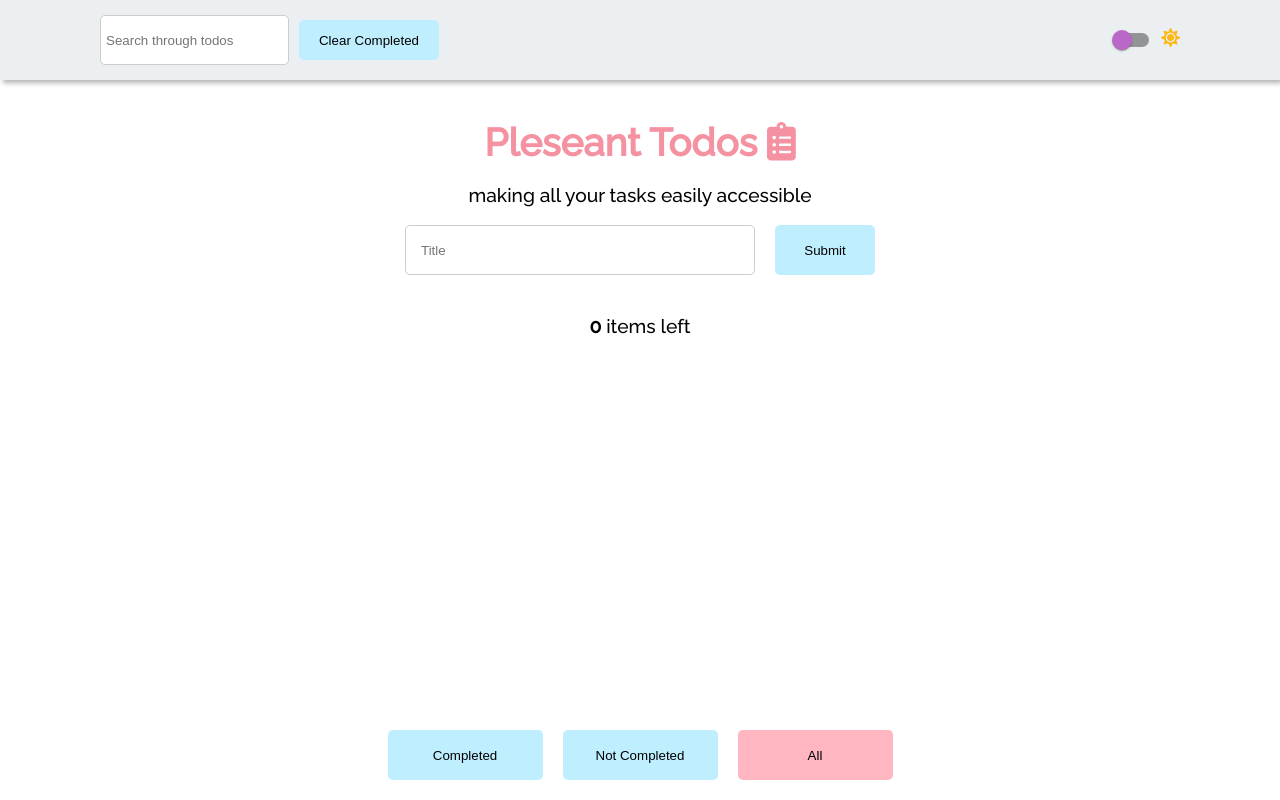
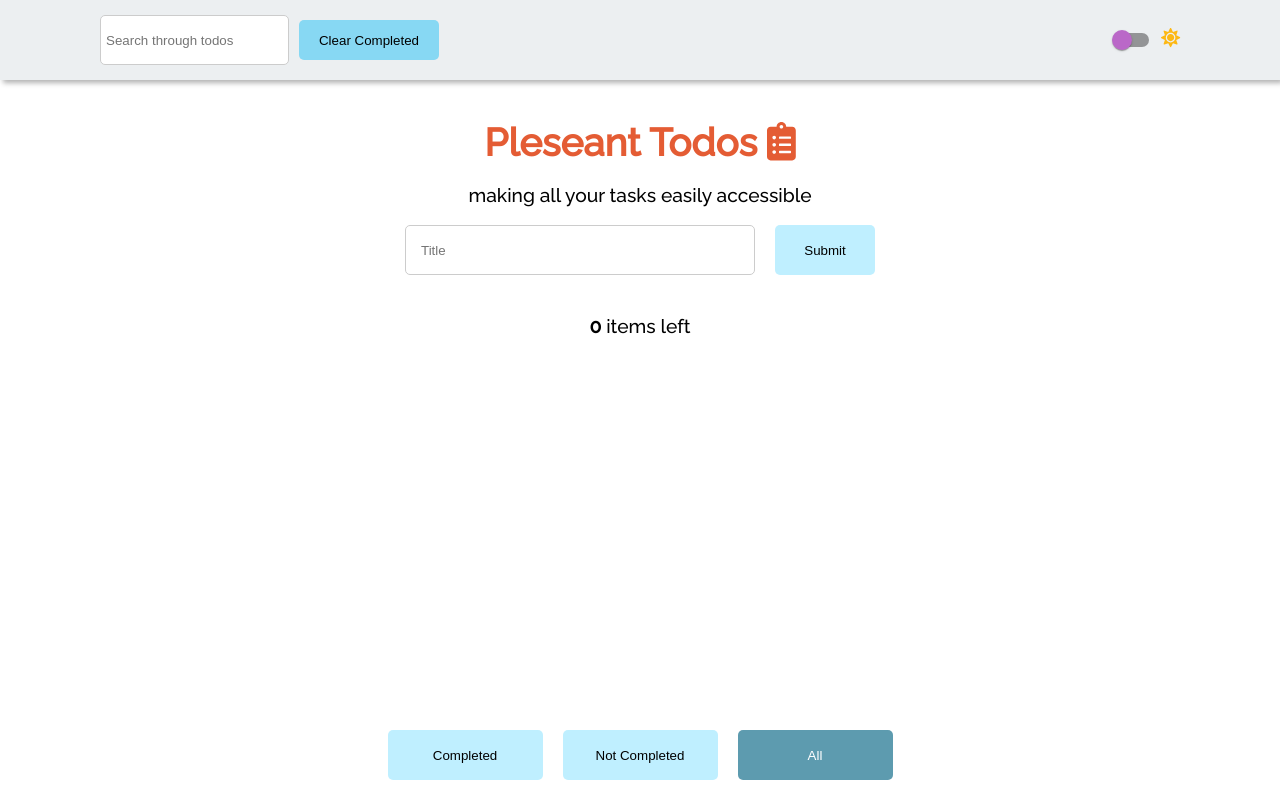
Before and after one commit to marwhyte/pleasantTodos, a React (Create React App) app in the folder pleasanttodos/: page / in a window 1280 px wide. In both pictures the pointer is over the button "Clear Completed". Built offline with nearby package versions, Linux system fonts and the light colour scheme.

Commit message:
styling complete

```diff
--- a/pleasanttodos/src/App.scss
+++ b/pleasanttodos/src/App.scss
@@ -1,7 +1,7 @@
 @import url("https://fonts.googleapis.com/css2?family=Raleway:wght@500&display=swap");
 
 $primaryLight: #bfefff;
-$selectedTitleLight: #f592a1;
+$selectedTitleLight: #e45c34;
 $primaryDark: #f4ae95;
 $darkestDark: #1e1e1e;
 $secondDarkestDark: #2c2c2c;
@@ -63,11 +63,16 @@ $primaryBorderColor: #ccc;
       border: 1px solid #0276f1 !important;
     }
   }
-  .topButton:hover {
-    background-color: #35a4f3 !important;
+  .bottomButton:hover {
+    background-color: #f19a7a !important;
   }
-  .bottomButton:hover {
-    background-color: #35a4f3 !important;
+  .bottomButtonComplete {
+    background-color: #444343 !important;
+    color: white !important;
+  }
+
+  .bottomButtonComplete:hover {
+    background-color: #353434 !important;
   }
   .bottomInput {
     background-color: #272727 !important;
@@ -89,11 +94,14 @@ $primaryBorderColor: #ccc;
     background-color: $primaryDark;
   }
   .clearButton:hover {
-    background-color: #35a4f3 !important;
+    background-color: #f19a7a !important;
   }
 
   .topButton {
     background-color: $primaryDark !important;
+  }
+  .topButton:hover {
+    background-color: #f19a7a !important;
   }
   .bottomButton {
     background-color: $primaryDark;
@@ -230,6 +238,9 @@ h1 {
   margin-left: 10px;
   margin-top: 15px;
 }
+.clearButton:hover {
+  background-color: #87d8f3;
+}
 .bottomButton {
   border: none;
   padding: 10px;
@@ -250,7 +261,8 @@ h1 {
   padding: 10px;
   width: 155px;
   height: 50px;
-  background-color: #ffb6c1;
+  background-color: #5d9baf;
+  color: white;
   border-radius: 5px;
   cursor: pointer;
   margin-right: 10px;
@@ -278,7 +290,7 @@ h1 {
   border-radius: 5px;
 }
 .bottomButtonComplete:hover {
-  background-color: $selectedTitleLight;
+  background-color: #487888;
 }
 .toolbar {
   display: flex;
@@ -321,7 +333,7 @@ h1 {
   margin-left: 20px;
 }
 .topButton:hover {
-  background-color: #c0ffb3;
+  background-color: #87d8f3;
   color: #333;
 }
 .inputAndError {
```
